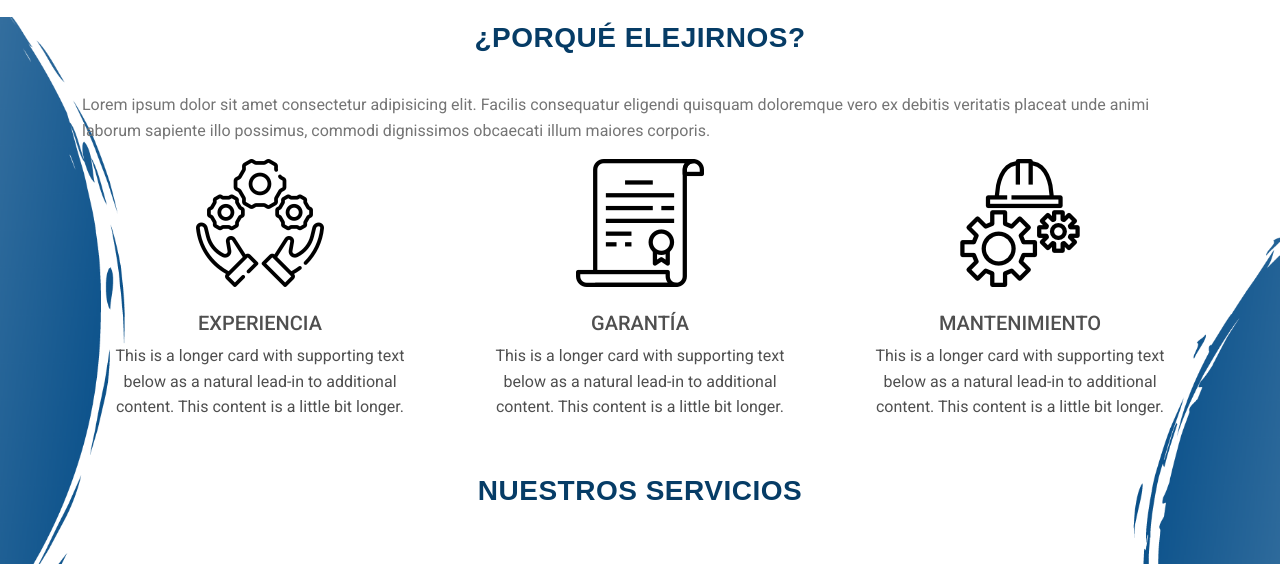
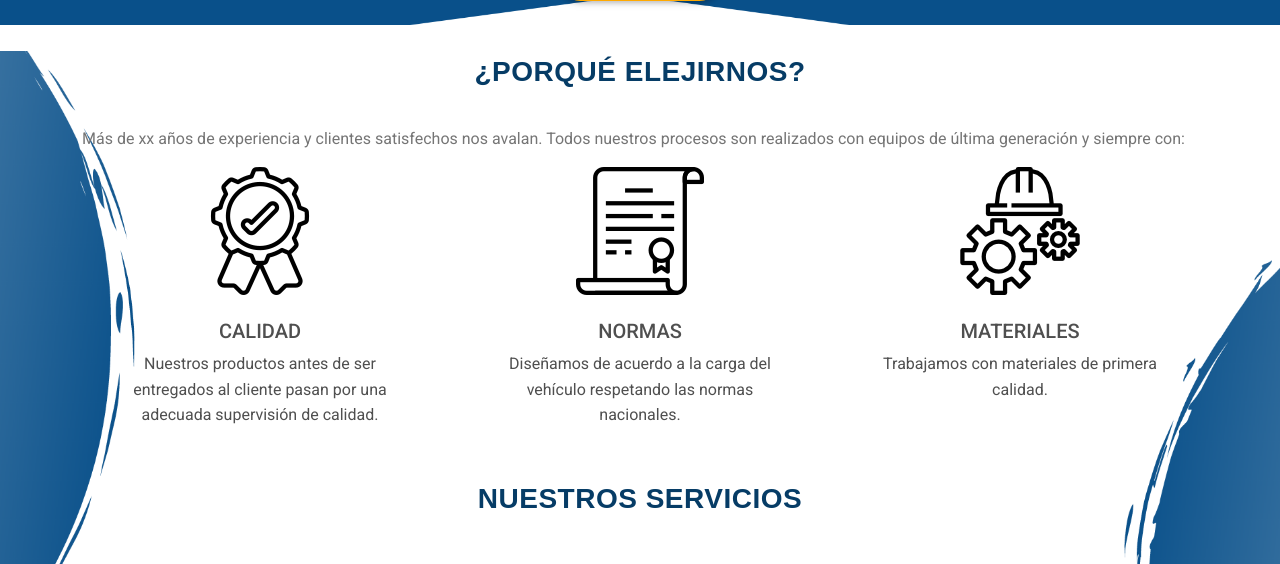
Before and after one commit to sabrina170/newFame2, a PHP site: page / in a window 1280 px wide. Shown: the part 759-1323 px from the top of the page. Run offline with PHP 8.4, Linux system fonts and the light colour scheme; some libraries are stand-ins or nearby versions.

Commit message:
cambios 6/10/2021

```diff
--- a/index.php
+++ b/index.php
@@ -58,7 +58,7 @@
 </style>
 
 <body>
-  <main class="bg-image" style=" background-image: url('img/portada_fame1.png'); background-repeat: no-repeat;
+  <main class="bg-image" style=" background-image: url('img/port1.png'); background-repeat: no-repeat;
       background-color: #063c66;border-width: 0px;border-color: #063c66;">
     <nav class="navbar navbar-expand-lg navbar-light">
       <!-- Container wrapper -->
@@ -113,7 +113,7 @@
     <section>
       <div class="container">
         <div class="row">
-          <div class="col-md-6 gx-5 mb-4 mt-5">
+          <div class="col-md-6 gx-5 mb-4">
             <br />
             <h1 style="
                   color: #063c66;
@@ -122,7 +122,7 @@
                   letter-spacing: 0.5px;
                   font-family: 'Montserrat', Sans-serif;
                 ">
-              <strong>FAME PERÚ S.A.C</strong>
+              <img src="img/fameperu-PhotoRoom.png" width="70%">
             </h1>
             <br />
             <p class="text-dark">
@@ -135,7 +135,7 @@
           </div>
           <div class="col-md-6 gx-5 mb-4">
             <div class="bg-image hover-overlay ripple rounded-5" data-mdb-ripple-color="light">
-              <img src="img/carro_fame2.png" class="img-fluid" />
+              <img src="img/foto_port1.png" class="img-fluid" />
               <a href="#!">
                 <div class="mask" style="background-color: rgba(251, 251, 251, 0.15)"></div>
               </a>
@@ -253,7 +253,7 @@
               </button>
             </div>
           </div>
-          <div class="col-md-3 gx-5 mb-4">
+          <div class="col-md-3 gx-5 mb-4" style="background-color: #09508a;">
             <p class="mt-4" style="
                     color: #fff;
                     font-family: 'Montserrat', Sans-serif;
@@ -261,6 +261,7 @@
                     font-weight: 700;
                     text-transform: uppercase;
                     letter-spacing: 2.6px;
+
                   ">
               Somos fabricantes de carrocerías
             </p>
@@ -305,20 +306,19 @@
         </h3>
         <br>
         <p class="text-muted">
-          Lorem ipsum dolor sit amet consectetur adipisicing elit. Facilis
-          consequatur eligendi quisquam doloremque vero ex debitis
-          veritatis placeat unde animi laborum sapiente illo possimus,
-          commodi dignissimos obcaecati illum maiores corporis.
+          Más de xx años de experiencia y clientes satisfechos nos avalan.
+          Todos nuestros procesos son realizados con equipos de última
+          generación y siempre con:
         </p>
         <div class="row row-cols-1 row-cols-md-3 g-4">
           <div class="col">
             <div class="text-center">
-              <img src="img/practica.png" class="img-fluid hover-shadow" alt="..." />
+              <img src="img/seguro-de-calidad (1).png" class="img-fluid hover-shadow" alt="..." />
               <div class="card-body">
-                <h5 class="card-title">EXPERIENCIA</h5>
+                <h5 class="card-title">CALIDAD</h5>
                 <p class="card-text">
-                  This is a longer card with supporting text below as a natural lead-in to
-                  additional content. This content is a little bit longer.
+                  Nuestros productos antes de ser entregados al cliente pasan
+                  por una adecuada supervisión de calidad.
                 </p>
               </div>
             </div>
@@ -327,10 +327,9 @@
             <div class="text-center">
               <img src="img/garantia.png" class="img-fluid hover-shadow" alt="..." />
               <div class="card-body">
-                <h5 class="card-title">GARANTÍA</h5>
+                <h5 class="card-title">NORMAS</h5>
                 <p class="card-text">
-                  This is a longer card with supporting text below as a natural lead-in to
-                  additional content. This content is a little bit longer.
+                  Diseñamos de acuerdo a la carga del vehículo respetando las normas nacionales.
                 </p>
               </div>
             </div>
@@ -339,10 +338,9 @@
             <div class="text-center">
               <img src="img/mantenimiento.png" class="img-fluid hover-shadow" alt="..." />
               <div class="card-body">
-                <h5 class="card-title">MANTENIMIENTO</h5>
+                <h5 class="card-title">MATERIALES</h5>
                 <p class="card-text">
-                  This is a longer card with supporting text below as a natural lead-in to
-                  additional content. This content is a little bit longer.
+                  Trabajamos con materiales de primera calidad.
                 </p>
               </div>
             </div>
@@ -354,15 +352,14 @@
               font-weight: 800;
               line-height: 41px;
               letter-spacing: 0.5px;
-              font-family: 'Montserrat', Sans-serif;
-            ">
+              font-family: 'Montserrat', Sans-serif;">
           NUESTROS SERVICIOS
         </h3>
         <div class="mb-3">
           <div class="row g-0">
             <div class="col-md-5">
               <div class="bg-image">
-                <img src="img/servicios.png" class="img-fluid" alt="Sample" />
+                <img src="img/ser.png" class="img-fluid" alt="Sample" />
                 <div class="mask">
                   <div class="d-flex justify-content-center align-items-center h-100">
                     <p class="text-white mb-0 text-center cardti" style="background-color: rgba(0,0, 0, 0.6);">SERVICIOS FAME</p>
```
Also changed, not shown: productos.php (+4 -9 lines), img/foto_port1.png (added), img/port1.png (added), img/portada1.png (added), img/prod1.png (added), img/prod2.png (added), img/prod3.png (added), img/seguro-de-calidad (1).png (added), img/seguro-de-calidad.png (added), img/ser.png (added), 1 other file.
